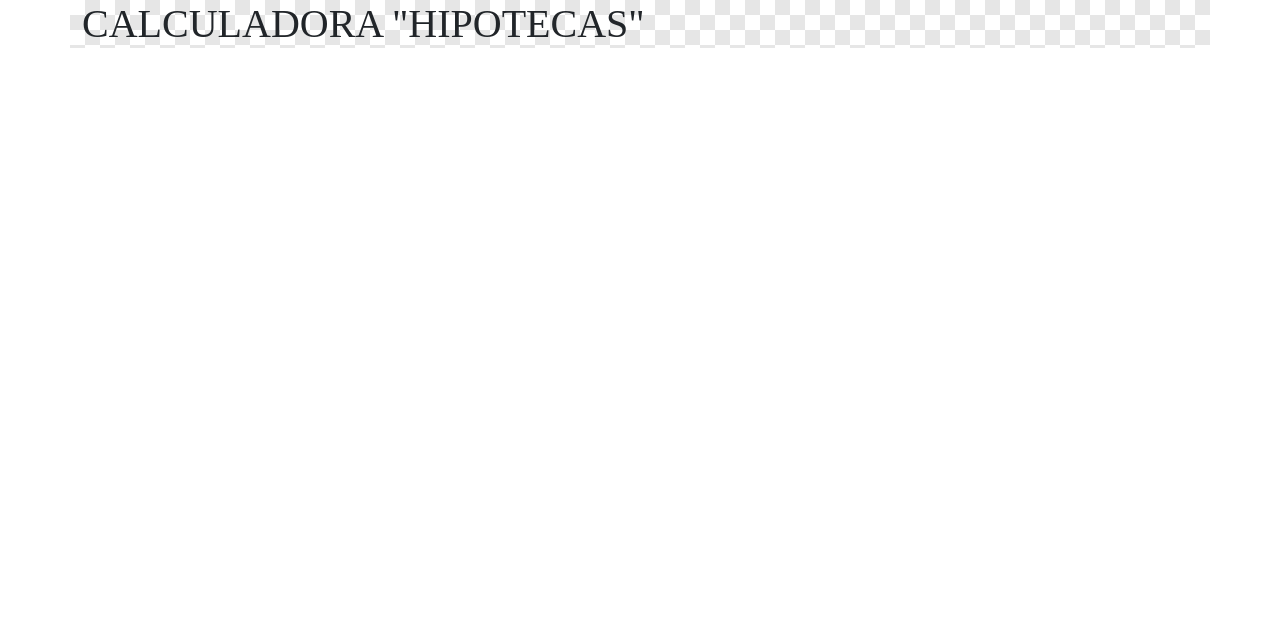
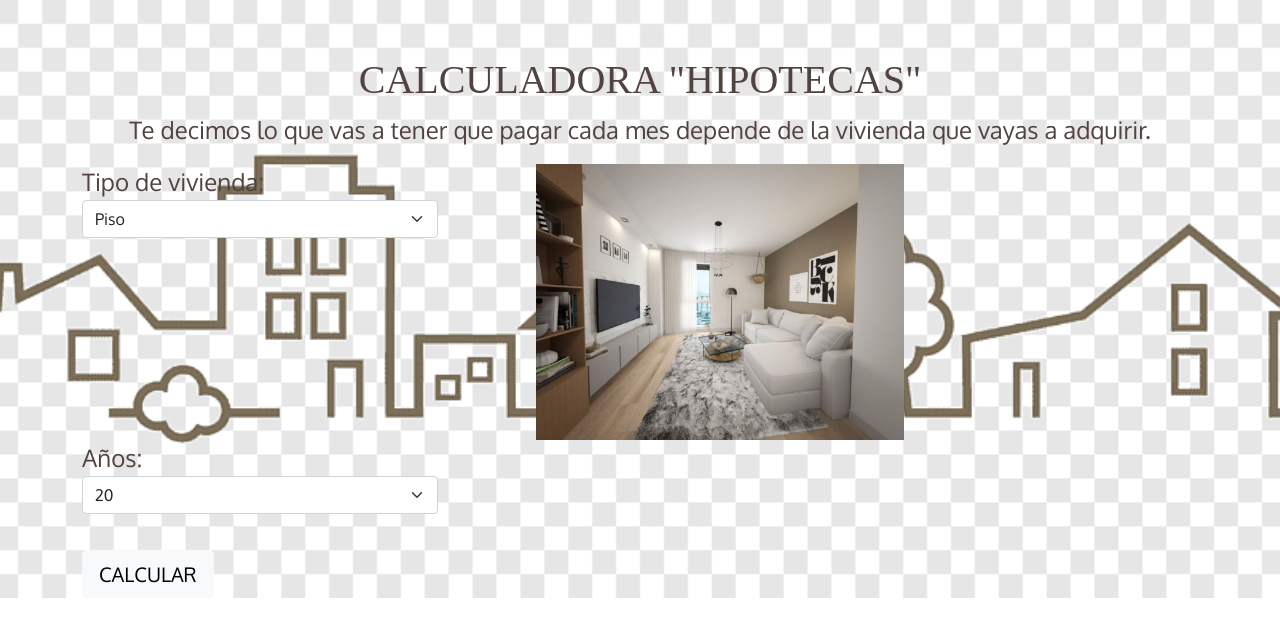
Before and after one commit to JadeleNayra/hipoteca, a website: page index.html in a window 1280 px wide. Drawn offline with nearby package versions, Linux system fonts and the light colour scheme; a web font is replaced by a local one.

Commit message:
Segundo commit - Index.html finalizado

```diff
--- a/casas.js
+++ b/casas.js
@@ -16,7 +16,9 @@ app.get("/",function(req,res){
   res.sendFile(__dirname+"/index.html");
 });
 
+app.post("/",function(req,res){
 
+});
 
 
 
--- a/index.html
+++ b/index.html
@@ -14,7 +14,45 @@
 <body>
   <div class="container">
     <h1>CALCULADORA "HIPOTECAS"</h1>
+    <p>Te decimos lo que vas a tener que pagar cada mes depende de la vivienda que vayas a adquirir.</p>
+  <div class="row">
 
+    <div class="col-lg-4">
+      <form class="" action="/" method="post">
+
+        <div class="form-group">
+
+          <label for="">Tipo de vivienda:</label>
+          <select class="form-select" name="tipoVivienda">
+            <option value="piso">Piso</option>
+            <option value="chalet">Chalet</option>
+            <option value="duplex">Duplex</option>
+
+          </select>
+        </div>
+
+    </div>
+
+    <div class="col-lg-8">
+      <img  class="fotoCasa"src="imagenes/piso.jpg" alt="">
+    </div>
+
+
+    <div class="col-lg-4">
+
+        <div class="form-group">
+          <label for="">Años:</label>
+          <select class="form-select" name="años">
+            <option value="20">20</option>
+            <option value="25">25</option>
+            <option value="30">30</option>
+
+          </select>
+        </div>
+        <br>
+    <button class="btn btn-lg btn-light" type="button" name="button">CALCULAR</button>
+
+  </div>
   </div>
 
   <script src="https://cdn.jsdelivr.net/npm/bootstrap@5.0.2/dist/js/bootstrap.bundle.min.js" integrity="sha384-MrcW6ZMFYlzcLA8Nl+NtUVF0sA7MsXsP1UyJoMp4YLEuNSfAP+JcXn/tWtIaxVXM" crossorigin="anonymous"></script>
--- a/public/estilos/estilos.css
+++ b/public/estilos/estilos.css
@@ -1,9 +1,22 @@
 body{
   font-family: 'Oxygen', sans-serif;
+    background-image: url("../imagenes/silueta.png");
+    background-repeat: no-repeat;
+    background-size: cover;
+    background-position: center;
+    color:#534340;
+    font-size:1.5em;
+
 }
 h1{
   font-family: 'Playfair Display', serif;
+  text-align: center;
+  padding-top: 5%;
 }
-.container{
-  background-image: url("../imagenes/silueta.png");
+p{
+  text-align: center;
 }
+.fotoCasa{
+  width: 60%;
+  padding-left: 10%;
+}
```
